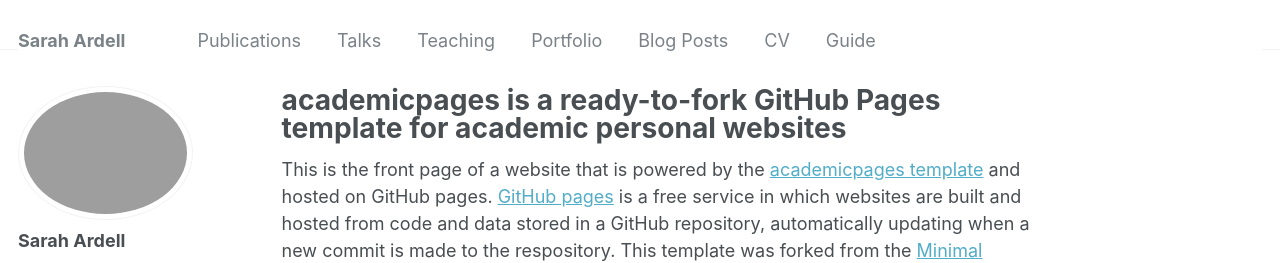
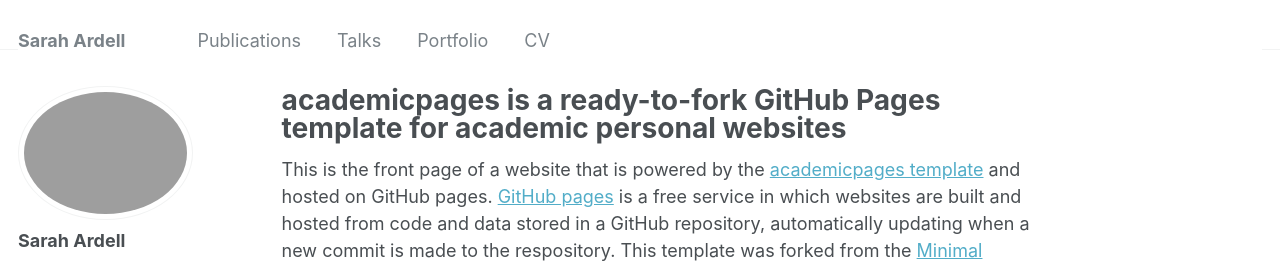
Before and after one commit to ardellsarah/ardellsarah.github.io, a Jekyll site: the page built from _pages/about.md, in a window 1280 px wide. Shown: the top 263 px of the page. Built offline with Jekyll 4.4.1, drawn with Linux system fonts in a browser that asks for light colours; some web fonts are replaced; part of the change alters nothing that is shown.

Commit message:
Update navigation.yml

```diff
--- a/_data/navigation.yml
+++ b/_data/navigation.yml
@@ -6,17 +6,22 @@ main:
   - title: "Talks"
     url: /talks/
 
-  - title: "Teaching"
-    url: /teaching/
 
   - title: "Portfolio"
     url: /portfolio/
 
-  - title: "Blog Posts"
-    url: /year-archive/
-
-  - title: "CV"
+  - title: "CV" #
     url: /cv/
 
-  - title: "Guide"
-    url: /markdown/
+# Hide teaching, blog posts and guide
+
+  #- title: "Teaching"
+  #  url: /teaching/
+
+  #- title: "Blog Posts"
+  #  url: /year-archive/
+
+
+
+ # - title: "Guide"
+  #  url: /markdown/
```
